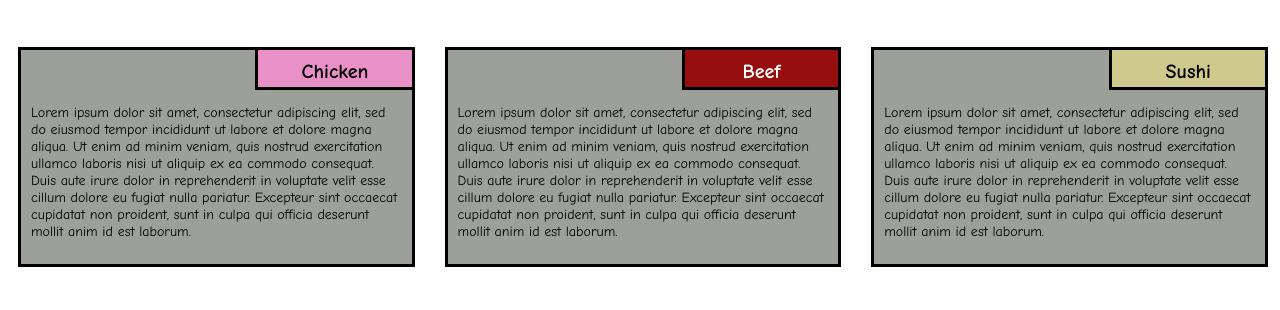
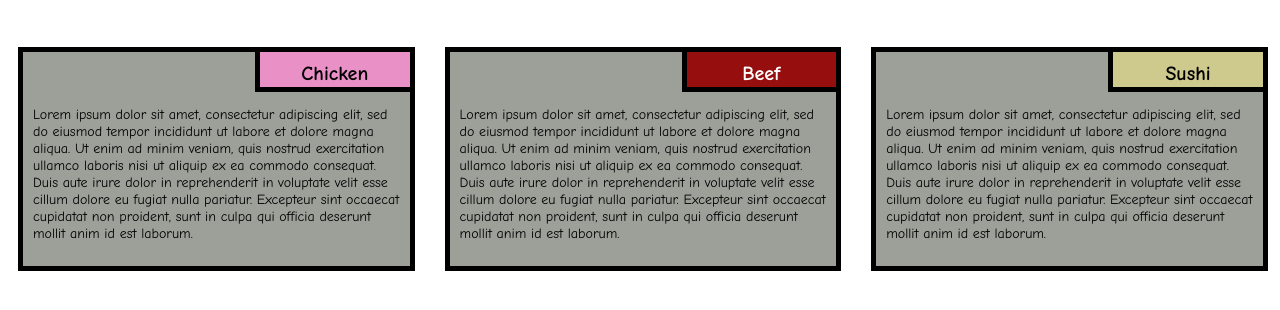
Before and after one commit to omemu-john/coursera, a plain HTML site: page module2-solution/index.html in a window 1280 px wide. Shown: the part 58-368 px from the top of the page. Drawn offline with Linux system fonts and the light colour scheme.

Commit message:
Some changes

```diff
--- a/module2-solution/css/style.css
+++ b/module2-solution/css/style.css
@@ -19,7 +19,7 @@ h1{
 
 section{
   background-color: #9ca099;
-  border:3px solid black;
+  border:5px solid black;
   margin-right: 20px;
   margin-left: 10px;
   margin-top: 30px;
@@ -31,8 +31,8 @@ section p {
 }
 section>h2{
   float: right;
-  border-bottom: 3px solid black;
-  border-left:3px solid black;
+  border-bottom: 5px solid black;
+  border-left:5px solid black;
   text-align: center;
   width: 40%;
   height: 40px;
--- a/module2-solution/index.html
+++ b/module2-solution/index.html
@@ -5,7 +5,7 @@
     <meta http-equiv="X-UA-Compatible" content="IE=edge">
     <meta name="viewport" content="width=device-width, initial-scale=1.0">
     <title>Responsive Layout Design</title>
-    <link rel="stylesheet" href="/css/style.css">
+    <link rel="stylesheet" href="./css/style.css">
 </head>
 <body>
     <h1>Our menu</h1>
```
